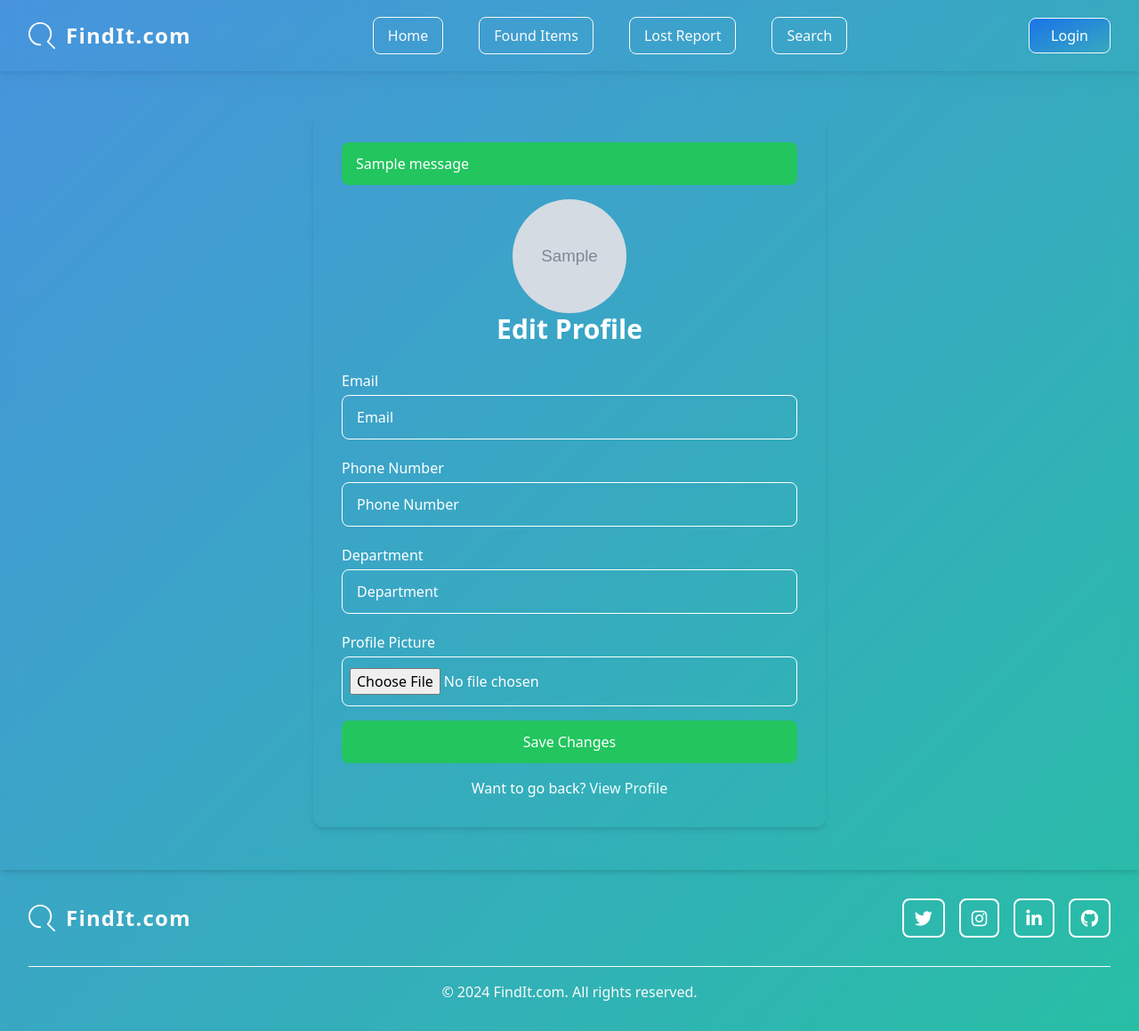
After one commit to mostofa89/Lost_and_Found, a Django app: page /edit_profile/ in a window 1280 px wide. The commit adds this page. Shown: the whole page at 89% size. Run offline with Django 5.2, Linux system fonts and the light colour scheme; a user stored in the database is signed in; tables that the repository leaves empty hold one stand-in row (values such as "Sample post"); grey boxes marked "Sample" are stand-in pictures; one stand-in notice (Sample message) is shown; some libraries are stand-ins or nearby versions.

Commit message:
Create Profile edit view and the design

```diff
--- a/templates/users/base.html
+++ b/templates/users/base.html
@@ -71,7 +71,7 @@
 
                 <!-- Login Button -->
                 <div class="hidden md:block">
-                    <a href="{% url 'user:login' %}" class="text-white bg-[#20c997] rounded-lg px-6 py-2 hover:bg-[#1a73e8] transition-colors duration-300">
+                    <a href="{% url 'user:login' %}" class="text-white bg-gradient-to-br from-[#1a73e8] border border-gray-50 rounded-lg px-6 py-2 hover:bg-green-400 transition-colors duration-300">
                         Login
                     </a>
                 </div>
--- /dev/null
+++ b/templates/users/edit_profile.html
@@ -0,0 +1,71 @@
+{% extends "users/base.html" %}
+
+{% block content %}
+<div class="min-h-screen py-12 flex items-center justify-center bg-transparent bg-opacity-80 backdrop-blur-md shadow-md">
+  <div class="max-w-xl w-full bg-transparent bg-opacity-80 backdrop-blur-md shadow-md p-8 rounded-xl">
+
+    {% if messages %}
+      <div class="mb-4">
+        {% for message in messages %}
+          <div class="px-4 py-3 rounded-lg mb-2
+                      {% if message.tags == 'error' %}
+                        bg-red-500 text-white
+                      {% elif message.tags == 'success' %}
+                        bg-green-500 text-white
+                      {% elif message.tags == 'warning' %}
+                        bg-yellow-500 text-black
+                      {% else %}
+                        bg-blue-500 text-white
+                      {% endif %}">
+            {{ message }}
+          </div>
+        {% endfor %}
+      </div>
+    {% endif %}
+
+    <!-- Logo -->
+    <div class="flex items-center justify-center">
+      <div class="logo text-3xl w-32 h-32 rounded-full overflow-hidden"> <img src="{{ user.profile.profile_picture.url }}" alt="Profile Picture" class="w-full h-full object-cover"></div>
+    </div>
+
+    <h2 class="text-3xl font-bold text-center mb-6 text-white">Edit Profile</h2>
+
+    <form method="POST" enctype="multipart/form-data" class="space-y-4">
+        {% csrf_token %}
+        <div>
+        <label class="block text-white py-1">Email</label>
+        <input type="email" name="email" placeholder="Email" class="w-full px-4 py-3 border border-white rounded-lg bg-transparent text-white placeholder-white focus:ring-2 focus:ring-blue-500 focus:outline-none">
+      </div>
+
+      <!-- Phone Number -->
+      <div>
+        <label class="block text-white py-1">Phone Number</label>
+        <input type="tel" name="phone" placeholder="Phone Number" class="w-full px-4 py-3 border border-white rounded-lg bg-transparent text-white placeholder-white focus:ring-2 focus:ring-blue-500 focus:outline-none">
+      </div>
+
+      <div>
+        <label class="block text-white py-1">Department</label>
+        <input type="text" name="dept" placeholder="Department" class="w-full px-4 py-3 border border-white rounded-lg bg-transparent text-white placeholder-white focus:ring-2 focus:ring-blue-500 focus:outline-none">
+      </div>
+
+      <!-- Profile Picture -->
+      <div>
+        <label class="block text-white py-1">Profile Picture</label>
+        <input type="file" name="profile_pic" accept="image/*" class="w-full px-2 py-3 border border-white rounded-lg bg-transparent placeholder-white text-white focus:ring-2 focus:ring-blue-500 focus:outline-none">
+      </div>
+
+      <div class="mt-4 mb-3">
+        <button type="submit" class="w-full bg-green-500 text-white py-3 rounded-lg hover:bg-green-600 transition">Save Changes</button>
+      </div>
+
+    </form>
+
+    <div class="text-center mt-4">
+      <p class="text-white">Want to go back?
+        <a href="{% url 'user:profile' %}" class="text-cyan-50 hover:font-bold">View Profile</a>
+      </p>
+    </div>
+
+  </div>
+</div>
+{% endblock %}
--- a/templates/users/profile.html
+++ b/templates/users/profile.html
@@ -29,7 +29,7 @@
     <div class="flex items-center justify-center">
       <div class="logo text-5xl">🎓</div>
     </div>
-    <h2 class="text-3xl font-bold text-center mb-6 text-white">My Profile</h2>
+    <h2 class="text-3xl font-bold text-center mb-6 text-white">Student Profile</h2>
 
     <!-- Profile Card -->
     <div class="flex flex-col items-center text-center space-y-4">
@@ -58,7 +58,7 @@
 
       <!-- Action Buttons -->
       <div class="flex space-x-4 mt-6">
-        <a href="#" class="px-6 py-2 bg-blue-500 text-white rounded-lg hover:bg-blue-600 transition">Edit Profile</a>
+        <a href="{% url 'user:edit_profile' %}" class="px-6 py-2 bg-orange-500 text-white rounded-lg hover:bg-orange-600 transition">Edit Profile</a>
         <a href="{% url 'user:logout' %}" class="px-6 py-2 bg-red-500 text-white rounded-lg hover:bg-red-600 transition">Logout</a>
       </div>
     </div>
--- a/user/urls.py
+++ b/user/urls.py
@@ -9,4 +9,5 @@ urlpatterns = [
     path('login/', views.login_view, name='login'),
     path('profile/', views.profile_view, name='profile'),
     path('logout/', views.logout_view, name='logout'),
+    path('edit_profile/', views.profile_edit_view, name='edit_profile'),
 ]
--- a/user/views.py
+++ b/user/views.py
@@ -94,3 +94,31 @@ def logout_view(request):
     logout(request)
     message.success(request, 'Logout successful')
     return redirect('user:login')
+
+
+@login_required(login_url='user:login')
+def profile_edit_view(request):
+    user = request.user
+    Profile = user.profile
+    if request.method == 'POST':
+        email = request.POST.get('email')
+        phone = request.POST.get('phone')
+        dept = request.POST.get('dept')
+        profile_pic = request.FILES.get('profile_pic')
+        if email:
+            user.email = email
+            user.save()
+
+        # Update Profile model
+        if phone:
+            Profile.phone = phone
+        if dept:
+            Profile.dept = dept
+        if profile_pic:
+            Profile.profile_picture = profile_pic
+        Profile.save()
+
+        message.success(request, 'Profile updated successfully.')
+        return redirect('user:profile')
+
+    return render(request, 'users/edit_profile.html', {'user': user, 'profile': user.profile})
```
Also changed, not shown: templates/users/form.html (added, +68 -0 lines), templates/users/register.html (+1 -64 lines), media/profile_pictures/mostofa89.jpg (added).
